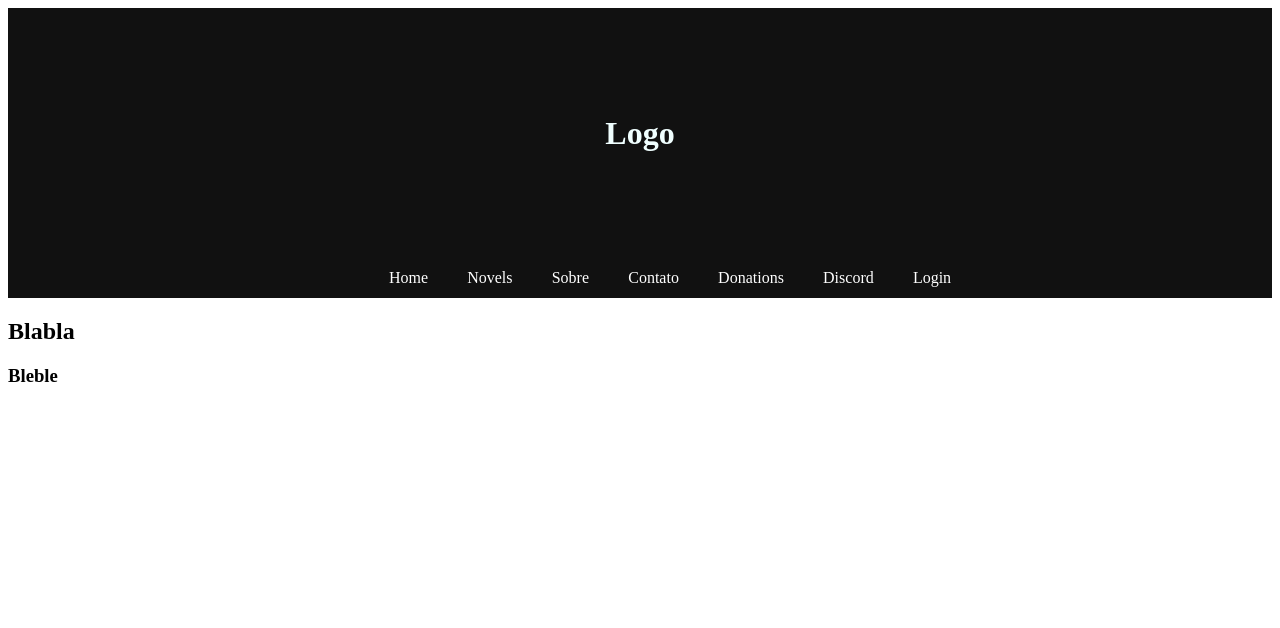
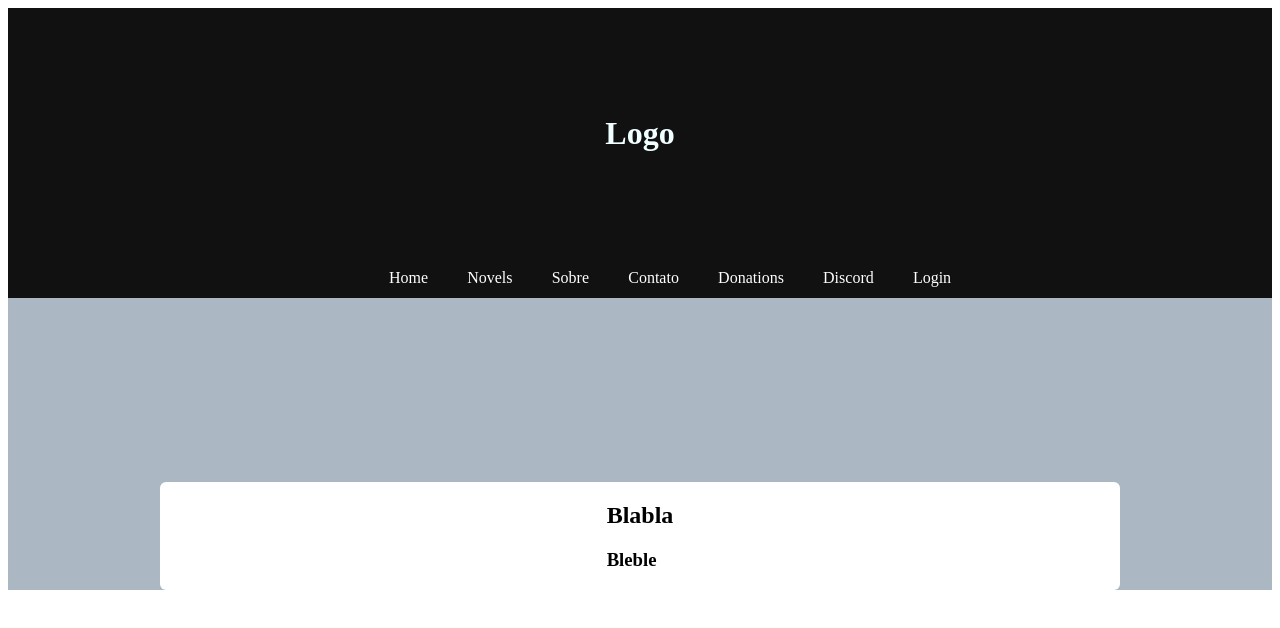
Before and after one commit to JoasNogueira/novel-reader-site, a React (Create React App) app: page / in a window 1280 px wide. Shown: the top 628 px of the page. Built offline with nearby package versions, Linux system fonts and the light colour scheme; the HTML template or start-up script is replaced by a standard one.

Commit message:
Estilizado div conteiner e div conteudo da pagina Home

```diff
--- a/src/pages/Home/index.jsx
+++ b/src/pages/Home/index.jsx
@@ -1,10 +1,13 @@
 import Feed from "./components/Feed";
+import'./styles.css'
 
 
 export default function Home(){
     return(
         <div className="Conteiner">
-            <Feed></Feed>
+            <div className="Conteudo">
+                <Feed></Feed>
+            </div>
         </div>
     );
 }
--- a/src/pages/Home/styles.css
+++ b/src/pages/Home/styles.css
@@ -1,3 +1,17 @@
 .Conteiner{
+    display: flex;
     margin: none;
+    justify-content: center;
+    background-color: #abb8c3;
 }
+
+.Conteudo{
+    display: flex;
+    flex-direction: column;
+    align-items: center;
+    margin-top: 23vh;
+    width: 120vh;
+    height: 100%;
+    background-color: white;
+    border-radius: 6px;
+}
```
